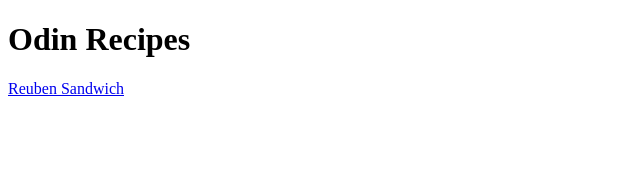
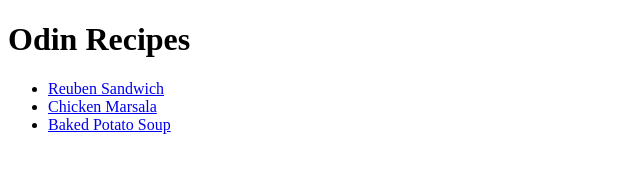
Before and after one commit to charmebot/odin-recipes, a plain HTML site: page index.html in a window 1280 px wide. Shown: the whole page, without its empty margins (0-640 px from the left). Drawn offline with Linux system fonts and the light colour scheme.

Commit message:
Add Potato Soup and Marsala recipe links

```diff
--- a/index.html
+++ b/index.html
@@ -8,6 +8,10 @@
 </head>
 <body>
     <h1>Odin Recipes</h1>
-        <a href="recipes/reuben_sandwich.html">Reuben Sandwich</a>
+        <ul>
+        <li><a href="recipes/reuben_sandwich.html">Reuben Sandwich</a></li>
+        <li><a href="recipes/chicken_marsala.html">Chicken Marsala</a></li>
+        <li><a href="recipes/baked_potato_soup.html">Baked Potato Soup</a></li>
+        </ul>
 </body>
 </html>
```
